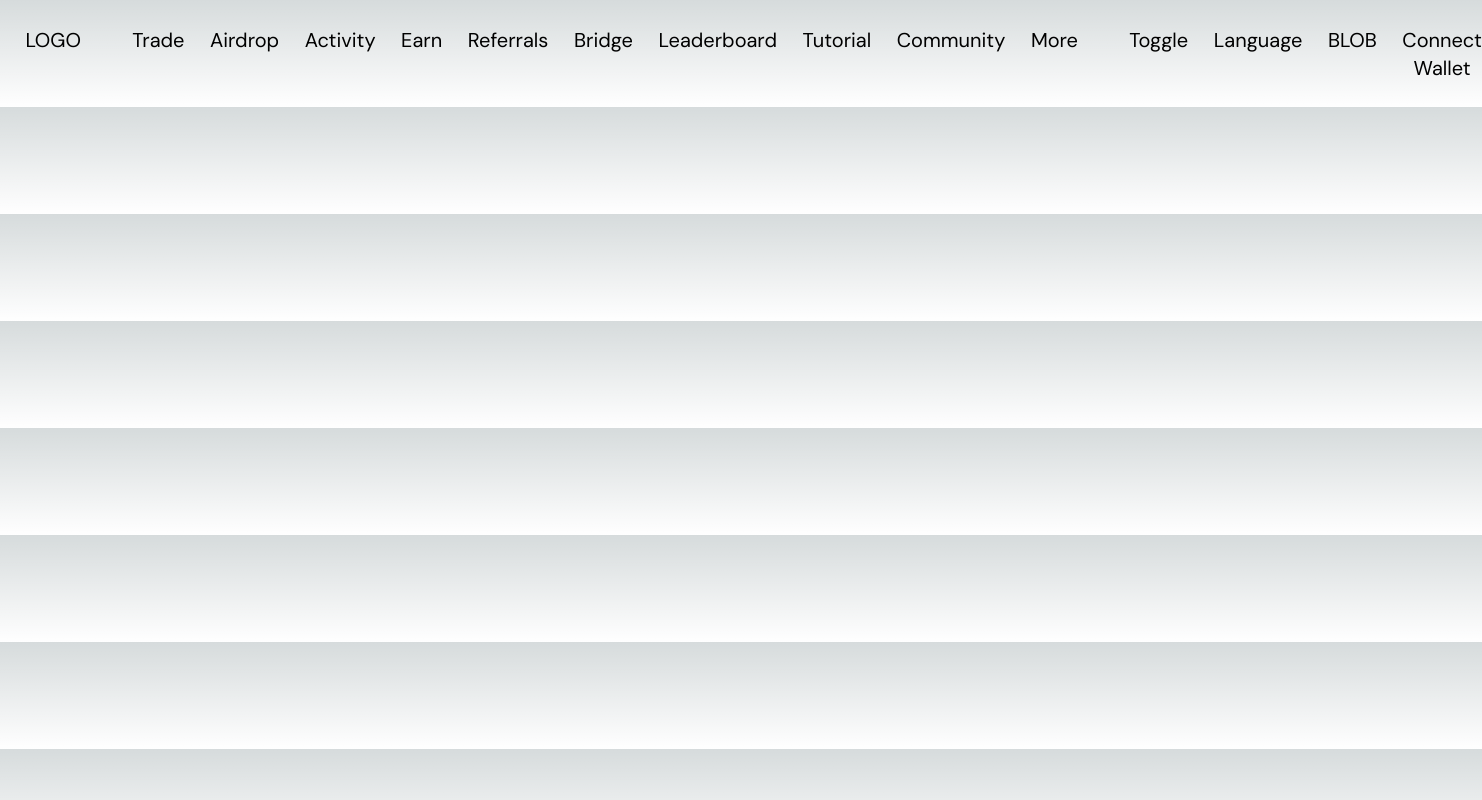
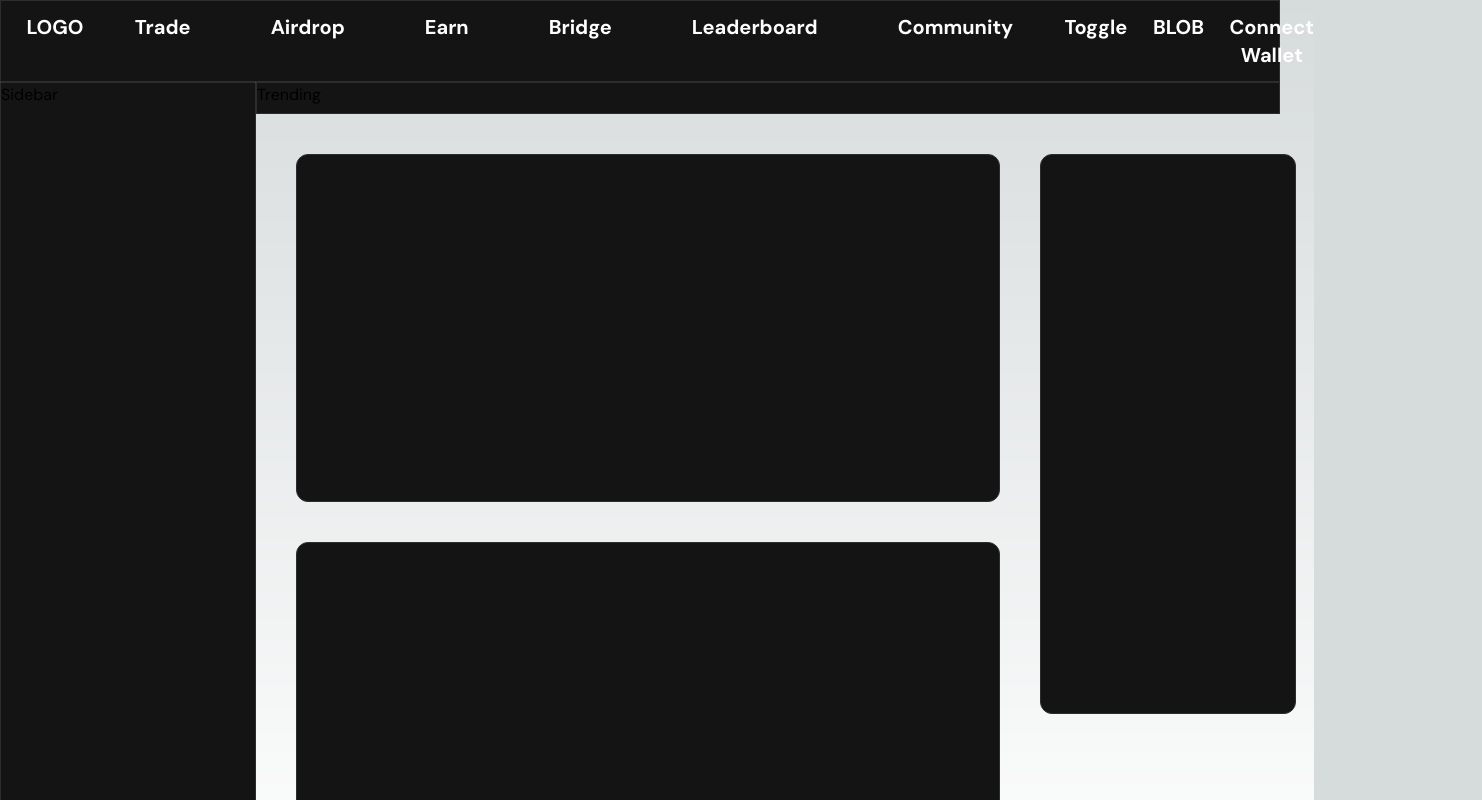
Before and after one commit to Remex-Trade/landing-page, a Next.js app: page /site/Trade in a window 1280 px wide. Shown: the top 800 px of the page, 1482 px wide, since content can reach past the window. Built offline with nearby package versions, Linux system fonts and the light colour scheme.

Commit message:
Trade page layout

```diff
--- /dev/null
+++ b/app/_Components/Navbar.js
@@ -0,0 +1,28 @@
+import React from "react";
+
+const Navbar = () => {
+  return (
+    <div className="bg-[#151415] text-white font-bold text-lg border-[#2C2D2D] border-[1px]">
+      <div className="flex gap-[4vw] justify-between w-full px-[2vw] py-3 text-xl">
+        <div>LOGO</div>
+        <div className="flex gap-20">
+          <div>Trade</div>
+          <div>Airdrop</div>
+          <div>Earn</div>
+          <div>Bridge</div>
+          <div>Leaderboard</div>
+          <div>Community</div>
+        </div>
+        <div className="flex gap-[2vw]">
+          <div>Toggle</div>
+          <div>BLOB</div>
+          <div>
+            <button>Connect Wallet</button>
+          </div>
+        </div>
+      </div>
+    </div>
+  );
+};
+
+export default Navbar;
--- a/app/globals.css
+++ b/app/globals.css
@@ -13,6 +13,11 @@
     --foreground-rgb: 255, 255, 255;
     --background-start-rgb: 0, 0, 0;
     --background-end-rgb: 0, 0, 0;
+  }
+}
+@layer utilities {
+  .scrollbar::-webkit-scrollbar {
+    width: 0px;
   }
 }
 
--- a/app/site/Trade/page.js
+++ b/app/site/Trade/page.js
@@ -1,31 +1,39 @@
-import React from 'react'
+import React from "react";
 
 const page = () => {
   return (
-    <div>
-      <div className='flex gap-[4vw] p-[2vw] text-xl'>
-        <div>LOGO</div>
-        <div className='flex gap-[2vw]'>
-          <div>Trade</div>
-          <div>Airdrop</div>
-          <div>Activity</div>
-          <div>Earn</div>
-          <div>Referrals</div>
-          <div>Bridge</div>
-          <div>Leaderboard</div>
-          <div>Tutorial</div>
-          <div>Community</div>
-          <div>More</div>
+    <div className="flex w-[100vw]">
+      <div
+        id="sidebar"
+        className="h-[100vh] mb-10 rounded-b-xl w-[20vw] bg-[#151415] border-[#2C2D2D] border-[1px]"
+      >
+        Sidebar
+      </div>
+      <div className="w-[60vw] h-[100vh]">
+        <div className="w-[80vw] h-[4vh] bg-[#151415] border-[#2C2D2D] border-[1px]">
+          Trending
         </div>
-        <div className='flex gap-[2vw]'>
-          <div>Toggle</div>
-          <div>Language</div>
-          <div>BLOB</div>
-          <div><button>Connect Wallet</button></div>
+        <div className="flex">
+
+        <div className="flex flex-col h-[92vh] justify-center items-start m-10 gap-10 ">
+          <div
+            id="middle-top"
+            className=" rounded-xl bg-[#151415] border-[#2C2D2D] border-[1px] w-[55vw] h-[46vh]"
+            ></div>
+          <div
+            id="middle-bottom"
+            className="rounded-xl bg-[#151415] border-[#2C2D2D] border-[1px] w-[55vw] h-[46vh]"
+            ></div>
         </div>
+        <div id="right-order sticky inset-y-0">
+          <div className="mt-10 bg-[#151415] border-[#2C2D2D] rounded-xl border-[1px] h-[70vh] sticky w-[20vw]">
+
+          </div>
+        </div>
+            </div>
       </div>
     </div>
-  )
-}
+  );
+};
 
-export default page
+export default page;
--- /dev/null
+++ b/app/site/layout.js
@@ -0,0 +1,13 @@
+import React from 'react'
+import Navbar from '../_Components/Navbar'
+
+const layout = ({children}) => {
+  return (
+    <div>
+        <Navbar/>
+        {children}
+    </div>
+  )
+}
+
+export default layout
```
